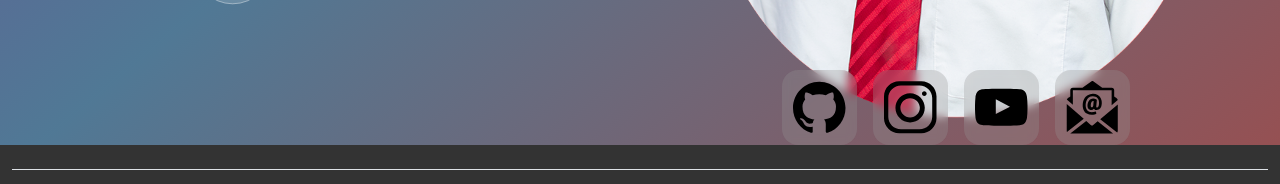
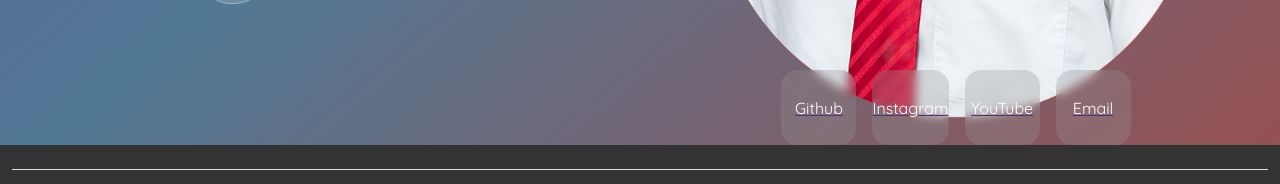
Before and after one commit to DavidASix/davidasix.com, a Next.js app: page / in a window 1280 px wide. Shown: the part 611-795 px from the top of the page. Built offline with nearby package versions, Linux system fonts and the light colour scheme; a web font is replaced by a local one.

Commit message:
Switched github project impcall in getServerSideProps for call to get social accounts.
This is a placeholder for switching out call to call to cms

```diff
--- a/src/pages/index.js
+++ b/src/pages/index.js
@@ -3,81 +3,50 @@ import s from "src/pages/home.module.css";
 import cs from "src/styles/common.module.css";
 import NavigationLayout from 'src/components/NavigationLayout/';
 
-import Github from "public/images/icons/github.svg";
-import Instagram from "public/images/icons/instagram.svg";
-import YouTube from "public/images/icons/youtube.svg";
-import Email from "public/images/icons/email.svg";
-
 import Circles from "public/images/shapes/circle-scatter.svg";
 
-
-const socials = {
-  github: {
-    link: "https://github.com/DavidASix",
-    icon: (props) => <Github alt="Github Icon" {...props} />,
-    title: "Github"
-  },
-  instagram: {
-    link: "https://www.instagram.com/dave6dev",
-    icon: (props) => <Instagram alt="Instagram Icon" {...props} />,
-    title: "Instagram"
-  },
-  youtube: {
-    link: "https://www.youtube.com/channel/@Dave6",
-    icon: (props) => <YouTube alt="YouTube Icon" {...props} />,
-    title: "YouTube"
-  },
-  email: {
-    link: "mailto:dave6@dave6.ca",
-    icon: (props) => <Email alt="Email Icon" {...props} />,
-    title: "Email"
-  },
-}
-
 const SocialLink = ({social}) => {
-  const Icon = (props) => socials[social].icon(props);
   return (
     <a
-      href={socials[social].link}
+      href={social.link}
       className={`rounded-4 mx-2 ${cs.center} ${cs.frosted} ${cs.grow} ${s.socialContainer}`}>
-      <Icon style={{height: "70%", width: "70%", fill: "var(--text)" }} />
+      <span>{social.title}</span>
     </a>
   );
 }
 
-async function getProgrammingProjects() {
-  return  [
+async function getSocialAccounts() {
+  const socialAccounts = [
     {
-      slug: "stoplight",
-      icon: "123",
-      title: "BLE Stop Light",
-      description: "Dignissim proin volutpat praesent, adipisci potenti, veritatis quae, ut, lacus hymenaeos lacus platea vulputate habitasse rem expedita ac.",
-      language: "C++, React-Native"
+      type: 'github',
+      link: "https://github.com/DavidASix",
+      title: "Github"
     },
     {
-      slug: "midwife",
-      icon: "123",
-      title: "Midwife Mobile",
-      description: "Dignissim proin volutpat praesent, platea vulputate habitasse rem expedita ac.",
-      language: "React-Native"
+      type: 'instagram',
+      link: "https://www.instagram.com/dave6dev",
+      title: "Instagram"
     },
     {
-      slug: "automouse",
-      icon: "123",
-      title: "Arduino Automouse",
-      description: "Lacus hymenaeos lacus platea vulputate habitasse rem expedita ac.",
-      language: "C++"
-    }
-  ];
+      type: 'youtube',
+      link: "https://www.youtube.com/channel/@Dave6",
+      title: "YouTube"
+    },
+    {
+      type: 'email',
+      link: "mailto:dave6@dave6.ca",
+      title: "Email"
+    },
+  ]
+  return socialAccounts;
 }
 
 export const getServerSideProps = async () => {
-  const projects = await getProgrammingProjects();
-
-  return { props: { projects } }
+  let socials = await getSocialAccounts();
+  return { props: { socials } }
 }
 
-export default function Home({projects}) {
+export default function Home({socials}) {
   return (
     <>
       <Head>
@@ -99,7 +68,7 @@ export default function Home({projects}) {
             </div>
             <div className={`${s.socialSpacer}`} />
             <div className={`d-flex ${cs.center} ${s.socialRow}`}>
-              {Object.keys(socials).map((s, i) => <SocialLink key={i} social={s} />)}
+              {socials.map((s, i) => <SocialLink key={i} social={s} />)}
             </div>
           </div>
 
```
